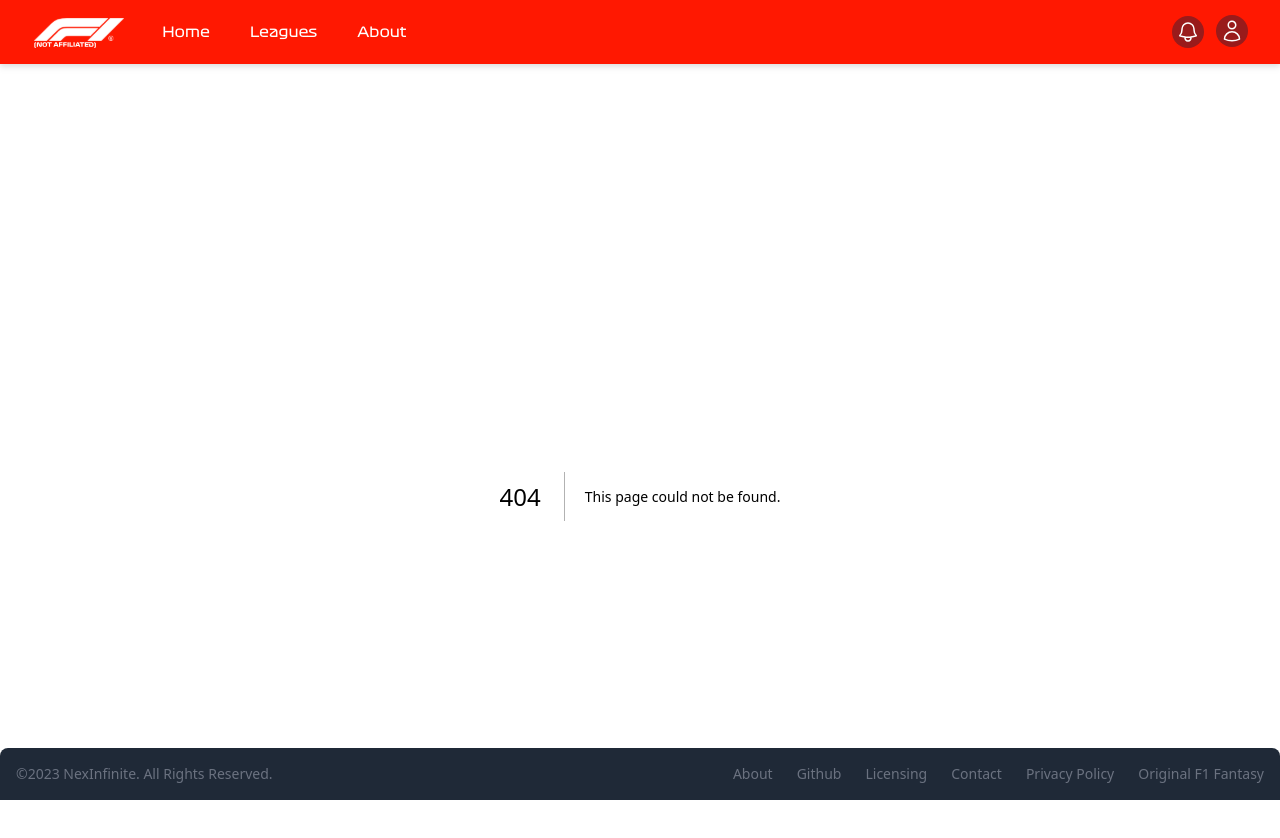
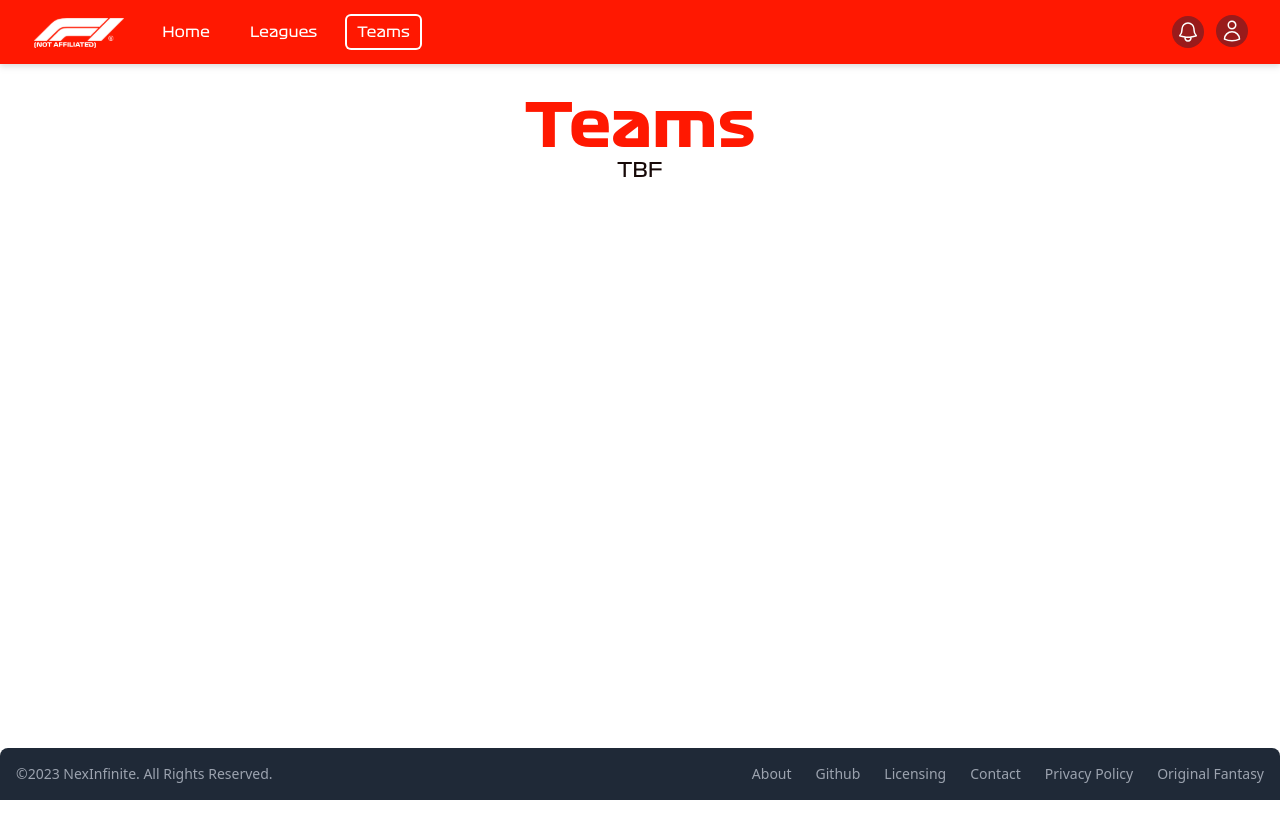
Before and after one commit to NexInfinite/BetterFantasy, a Next.js app in the folder frontend/: page /teams in a window 1280 px wide. Before the commit this address had no page. Shown: the top 838 px of the page. After the commit the page ends 800 px from the top, so only its background shows below. Built offline with nearby package versions, Linux system fonts and the light colour scheme.

Commit message:
centered footer

```diff
--- a/frontend/components/footer.js
+++ b/frontend/components/footer.js
@@ -1,30 +1,30 @@
 export default function Footer() {
   return (
-    <footer class="fixed inset-x-0 bottom-0 bg-gray-800 rounded-t-lg">
-      <div class="w-full mx-0 max-w-screen-xl p-4 md:flex md:items-center md:justify-between">
-        <span class="text-sm text-gray-500 sm:text-center dark:text-gray-400">©2023 <a href="https://julians.work" class="hover:underline">NexInfinite</a>. All Rights Reserved.
+    <footer class="w-full fixed inset-x-0 bottom-0 bg-gray-800 rounded-t-lg flex justify-center">
+      <div class="w-screen mx-0 max-w-screen-xl p-4 md:flex items-center justify-between">
+        <span class="text-sm text-gray-400">©2023 <a href="https://julians.work" class="hover:underline">NexInfinite</a>. All Rights Reserved.
         </span>
-        <ul class="flex flex-wrap items-center mt-3 text-sm font-medium text-gray-500 dark:text-gray-400 sm:mt-0">
+        <ul class="flex flex-wrap items-center text-sm font-medium text-gray-400 mt-0">
           <li>
-            <a href="/about" class="hover:underline me-4 md:me-6">About</a>
+            <a href="/about" className="hover:underline me-4 md:me-6">About</a>
           </li>
           <li>
-            <a href="https://github.com/nexinfinite" class="hover:underline me-4 md:me-6">Github</a>
+            <a href="https://github.com/nexinfinite" className="hover:underline me-4 md:me-6">Github</a>
           </li>
           <li>
-            <a href="/license" class="hover:underline me-4 md:me-6">Licensing</a>
+            <a href="/license" className="hover:underline me-4 md:me-6">Licensing</a>
           </li>
           <li>
-            <a href="mailto:julianjones663@gmail.com" class="hover:underline me-4 md:me-6">Contact</a>
+            <a href="mailto:julianjones663@gmail.com" className="hover:underline me-4 md:me-6">Contact</a>
           </li>
           <li>
-            <a href="/privacy-policy" class="hover:underline me-4 md:me-6">Privacy Policy</a>
+            <a href="/privacy-policy" className="hover:underline me-4 md:me-6">Privacy Policy</a>
           </li>
           <li>
-            <a href="https://fantasy.formula1.com/en/" class="hover:underline">Original F1 Fantasy</a>
+            <a href="https://fantasy.formula1.com/en/" className="hover:underline">Original Fantasy</a>
           </li>
         </ul>
       </div>
     </footer>
   )
-} //TODO MOVE LINKS TO RIGHT
+}
--- a/frontend/components/navbar.js
+++ b/frontend/components/navbar.js
@@ -6,7 +6,7 @@ import { Bars3Icon, BellIcon, XMarkIcon, UserIcon } from '@heroicons/react/24/ou
 const navigation = [
   { name: 'Home', href: '/'},
   { name: 'Leagues', href: '/leagues'},
-  { name: 'About', href: '/about'},
+  { name: 'Teams', href: '/teams'},
 ]
 
 function classNames(...classes) {
--- a/frontend/pages/about.js
+++ /dev/null
@@ -1,8 +0,0 @@
-export default function Home() {
-    return (
-      <div className="text-center place-content-center">
-        <h1 className="text-4xl font-bold text-f1-red">About</h1>
-        <h2 className="text-2xl font-bold text-dark-text">Some Information</h2>
-      </div>
-    )
-  }
--- a/frontend/pages/index.js
+++ b/frontend/pages/index.js
@@ -1,8 +1,10 @@
 export default function Home() {
   return (
-    <div className="text-center place-content-center">
-      <h1 className="text-6xl text-f1-red font-f1-bold">F1 Fantasy</h1>
-      <h2 className="text-xl text-dark-text font-f1-regular">An Unofficial Fantasy League</h2>
+    <div>
+      <div className="text-center place-content-center">
+        <h1 className="text-6xl text-f1-red font-f1-bold">F1 Fantasy</h1>
+        <h2 className="text-xl text-dark-text font-f1-regular">An Unofficial Fantasy League</h2>
+      </div>
     </div>
   )
 }
--- /dev/null
+++ b/frontend/pages/leagues.js
@@ -0,0 +1,10 @@
+export default function Leagues() {
+  return (
+    <div>
+      <div className="text-center place-content-center">
+        <h1 className="text-6xl text-f1-red font-f1-bold">Leagues</h1>
+        <h2 className="text-xl text-dark-text font-f1-regular">TBF</h2>
+      </div>
+    </div>
+  )
+}
--- /dev/null
+++ b/frontend/pages/teams.js
@@ -0,0 +1,10 @@
+export default function Teams() {
+  return (
+    <div>
+      <div className="text-center place-content-center">
+        <h1 className="text-6xl text-f1-red font-f1-bold">Teams</h1>
+        <h2 className="text-xl text-dark-text font-f1-regular">TBF</h2>
+      </div>
+    </div>
+  )
+}
--- a/frontend/styles/globals.css
+++ b/frontend/styles/globals.css
@@ -3,6 +3,7 @@
 @tailwind utilities;
 
 body {
+  scroll-behavior: smooth;
   background-color: #FFFFFF;
 }
 
```
